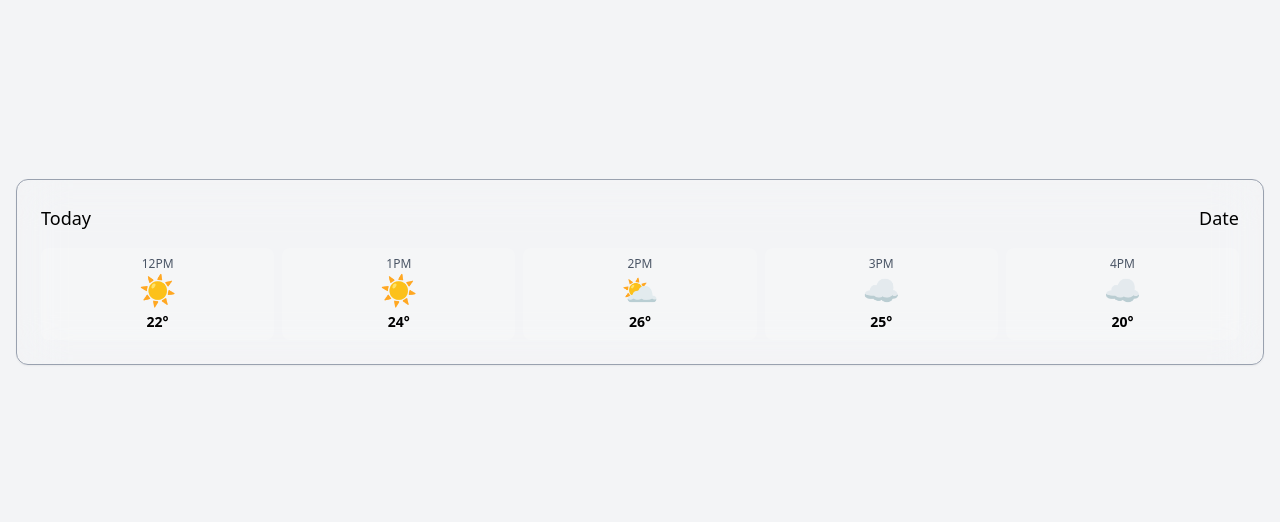
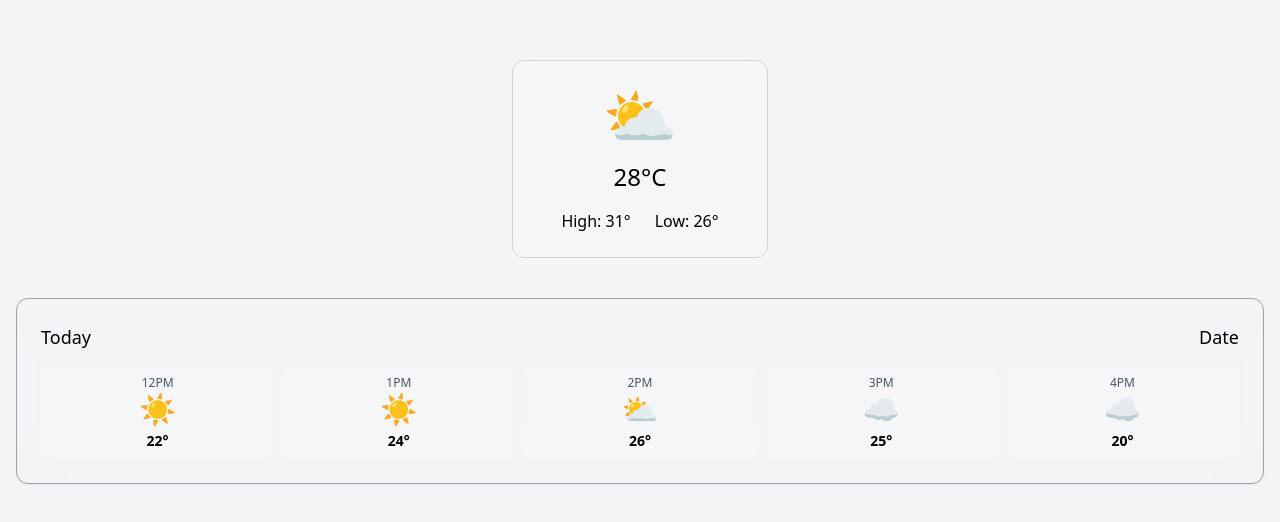
Before and after one commit to TakundaMuzunze/RainCheck, a React (Vite) app: page / in a window 1280 px wide. Shown: the part 128-650 px from the top of the page. Built offline with nearby package versions, Linux system fonts and the light colour scheme.

Commit message:
feat: create weather display component with hardcoded values

```diff
--- a/src/App.tsx
+++ b/src/App.tsx
@@ -1,9 +1,11 @@
 import { WeatherCard } from './components/features/weather-card/weather-card'
+import { WeatherDisplay } from './components/ui/weather-display'
 import './App.css'
 
 function App() {
   return (
-    <div className="min-h-screen bg-gray-100 flex items-center justify-center p-4">
+    <div className="min-h-screen bg-gray-100 gap-10 flex flex-col items-center justify-center p-4">
+      <WeatherDisplay />
       <WeatherCard />
     </div>
   )
--- /dev/null
+++ b/src/components/ui/weather-display.tsx
@@ -0,0 +1,14 @@
+export function WeatherDisplay() {
+    return (
+        <div className="flex flex-col w-64 gap-4 items-center justify-center p-6 bg-white/20 backdrop-blur-sm rounded-xl border border-gray-300">
+            <span className="text-6xl">⛅</span>
+
+            <p className="text-2xl font-medium">28°C</p>
+
+            <div className="flex flex-row w-full gap-6 items-center justify-center">
+                <p className="font-medium">High: 31°</p>
+                <p className="font-medium">Low: 26°</p>
+            </div>
+        </div>
+    )
+}
```
